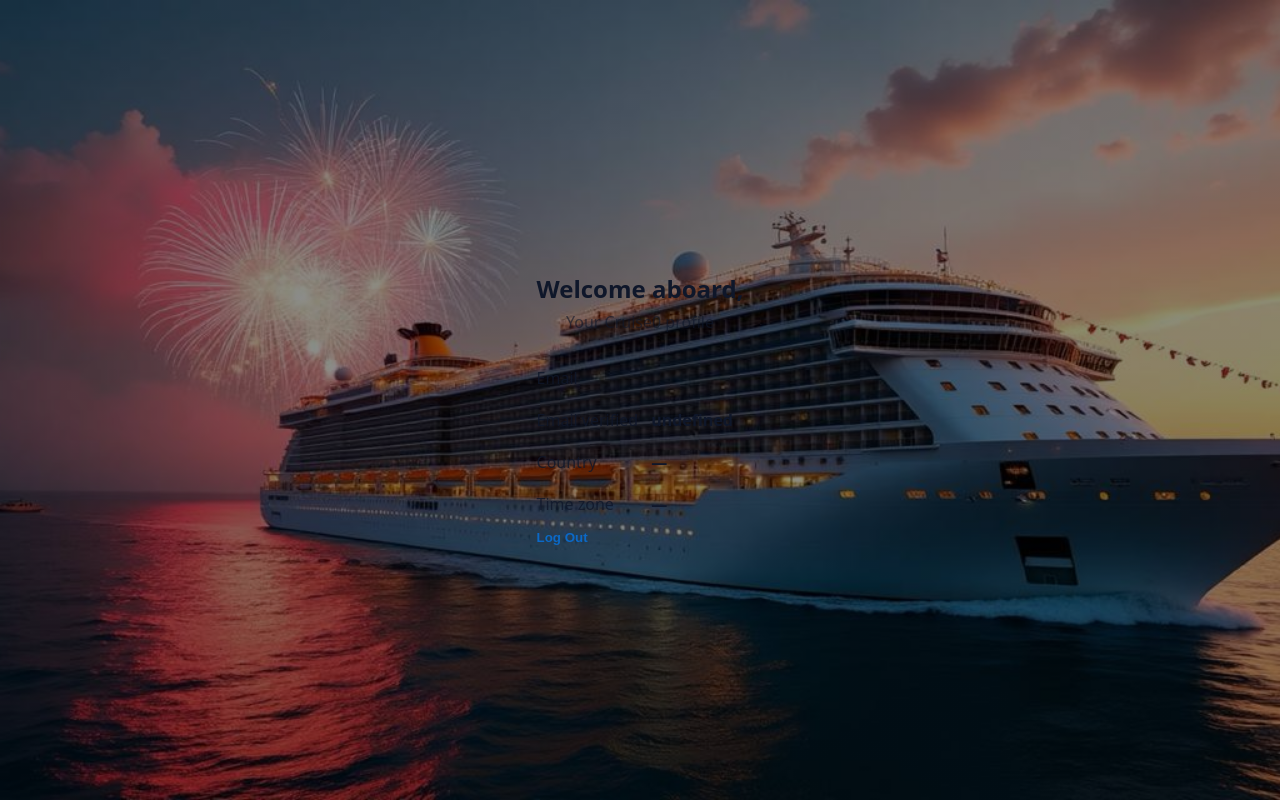
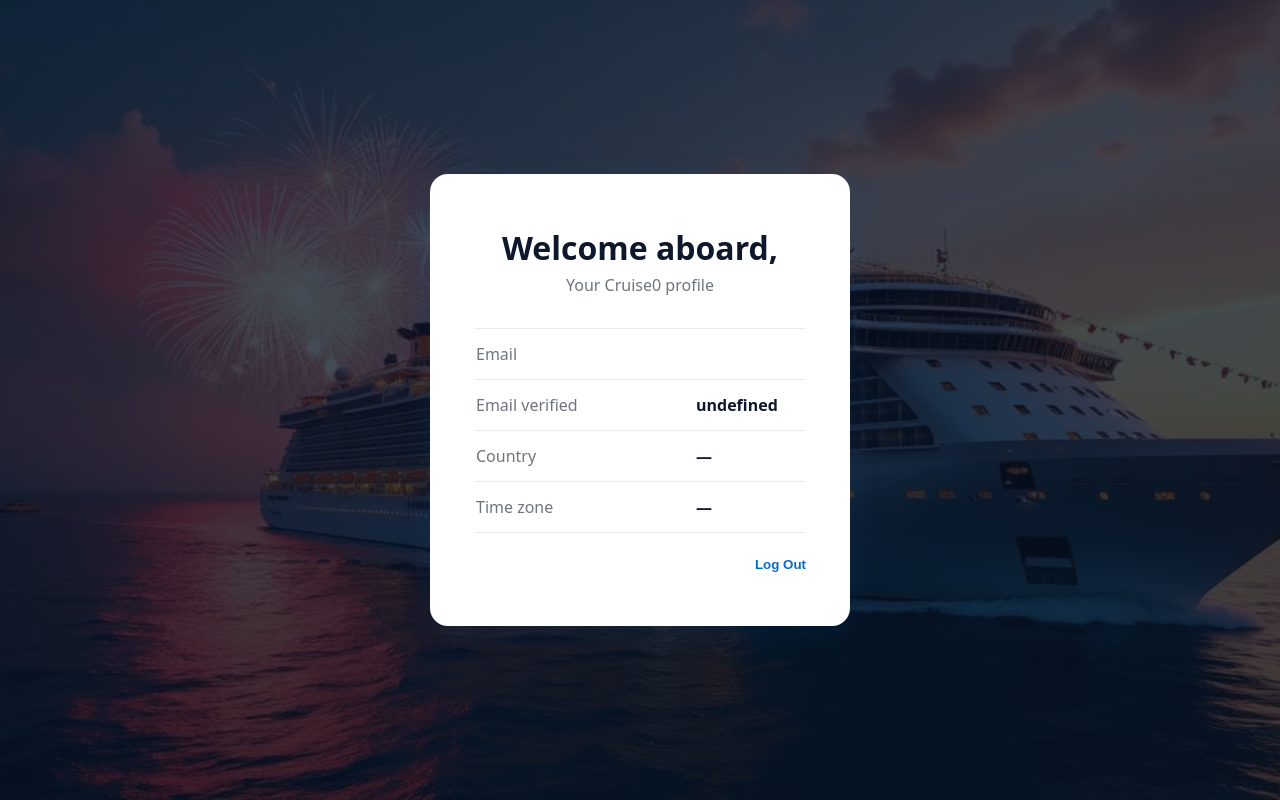
Before and after one commit to kankandulashreeya-collab/Cruise0, a React (Create React App) app: page /profile in a window 1280 px wide. Built offline with nearby package versions, Linux system fonts and the light colour scheme.

Commit message:
New update UI

```diff
--- a/src/App.css
+++ b/src/App.css
@@ -237,3 +237,36 @@ body { margin: 0; font-family: ui-sans-serif, system-ui, -apple-system, Segoe UI
   width: 100%;
   text-align: center;
 }
+
+/* Smaller helper text just above the CTA */
+.tip {
+  color: var(--ink-60);
+  margin-top: 10px;
+  margin-bottom: 18px;
+}
+.tiny { font-size: 0.92rem; }
+
+/* Black, solid CTA button (replaces blue gradient for this page) */
+.btn-dark {
+  background: #111;          /* nearly black for softer contrast */
+  color: #fff;
+  border: 0;
+  padding: 18px 36px;
+  border-radius: 14px;
+  font-weight: 700;
+  font-size: 1.18rem;
+  letter-spacing: 0.02em;
+  cursor: pointer;
+  box-shadow: 0 4px 18px rgba(0,0,0,.18);
+  transition: transform .09s cubic-bezier(.4,2,.6,1), box-shadow .18s cubic-bezier(.4,2,.6,1), filter .2s;
+  outline: none;
+}
+.btn-dark:hover, .btn-dark:focus {
+  transform: scale(1.04);
+  filter: brightness(1.02);
+  box-shadow: 0 8px 26px rgba(0,0,0,.22);
+}
+
+/* Logout link slightly subtler to match card aesthetic */
+.subtle-link { color: var(--ink-60); }
+.subtle-link:hover, .subtle-link:focus { color: var(--ink); }
--- a/src/Profile.js
+++ b/src/Profile.js
@@ -3,63 +3,41 @@ import { useAuth0 } from "@auth0/auth0-react";
 import LogoutButton from "./LogoutButton";
 import "./App.css";
 
-const backgroundStyle = {
-  backgroundImage: `linear-gradient(to right, rgba(0,0,0,0.45), rgba(0,0,0,0.45)), url('/assets/cruise-bg.jpeg')`,
-  backgroundSize: "cover",
-  backgroundPosition: "center",
-  backgroundRepeat: "no-repeat",
-  minHeight: "100vh",
-  display: "flex",
-  justifyContent: "center",
-  alignItems: "center",
-  padding: "20px",
-};
-
 export default function Profile() {
   const { user } = useAuth0();
 
   return (
-    <div style={backgroundStyle}>
-      <div className="card-xl">
+    <div className="page-bg verify-bg">
+      <div className="bg-overlay" />
+
+      <div className="card card-xl" style={{ zIndex: 2, position: "relative" }}>
         <div className="card-header">
-          <h2 style={{ marginBottom: 6 }}>
+          <h2 className="h2" style={{ marginBottom: 6 }}>
             Welcome aboard, {user?.email}
           </h2>
           <p className="subtle">Your Cruise0 profile</p>
         </div>
 
-        <div className="card-body">
-          <table style={{ width: "100%", borderCollapse: "collapse" }}>
-            <tbody>
-              <tr>
-                <td style={{ padding: "10px 0", opacity: 0.8 }}>Email</td>
-                <td style={{ padding: "10px 0", fontWeight: 600 }}>
-                  {user?.email}
-                </td>
-              </tr>
-              <tr>
-                <td style={{ padding: "10px 0", opacity: 0.8 }}>Email verified</td>
-                <td style={{ padding: "10px 0", fontWeight: 600 }}>
-                  {String(user?.email_verified)}
-                </td>
-              </tr>
-              <tr>
-                <td style={{ padding: "10px 0", opacity: 0.8 }}>Country</td>
-                <td style={{ padding: "10px 0", fontWeight: 600 }}>
-                  {user?.["https://cruise0.app/country"] ?? "—"}
-                </td>
-              </tr>
-              <tr>
-                <td style={{ padding: "10px 0", opacity: 0.8 }}>Time zone</td>
-                <td style={{ padding: "10px 0", fontWeight: 600 }}>
-                  {user?.["https://cruise0.app/timezone"] ?? "—"}
-                </td>
-              </tr>
-            </tbody>
-          </table>
+        <div className="table" style={{ width: "100%" }}>
+          <div className="row">
+            <div className="cell label">Email</div>
+            <div className="cell"><strong>{user?.email}</strong></div>
+          </div>
+          <div className="row">
+            <div className="cell label">Email verified</div>
+            <div className="cell"><strong>{String(user?.email_verified)}</strong></div>
+          </div>
+          <div className="row">
+            <div className="cell label">Country</div>
+            <div className="cell"><strong>{user?.["https://cruise0.app/country"] ?? "—"}</strong></div>
+          </div>
+          <div className="row">
+            <div className="cell label">Time zone</div>
+            <div className="cell"><strong>{user?.["https://cruise0.app/timezone"] ?? "—"}</strong></div>
+          </div>
         </div>
 
-        <div className="card-footer" style={{ justifyContent: "flex-end" }}>
+        <div className="card-actions" style={{ justifyContent: "flex-end", marginTop: 24 }}>
           <LogoutButton />
         </div>
       </div>
--- a/src/VerifyEmail.js
+++ b/src/VerifyEmail.js
@@ -158,7 +158,8 @@ export default function VerifyEmail() {
           We&apos;ve sent a verification link to{" "}
           <span className="email">{shownEmail}</span>. Please click the link to verify.
         </p>
-          <p className="subtle">
+        {/* tip is now smaller + closer to the CTA */}
+        <p className="tip tiny">
           Tip: If you don&apos;t see it, check <strong>Spam</strong> or <strong>Promotions</strong>.
         </p>
       </div>
@@ -169,9 +170,9 @@ export default function VerifyEmail() {
         </div>
       )}
 
-        <div className="card-actions">
+      <div className="card-actions" style={{ gap: 12 }}>
         <button
-            className="btn-primary"
+          className="btn-dark"
           onClick={resend}
           disabled={sending}
           aria-busy={sending ? "true" : "false"}
@@ -179,19 +180,10 @@ export default function VerifyEmail() {
           {sending ? "Sending…" : "Resend verification email"}
         </button>
 
-          <button className="btn-link" onClick={handleLogout}>
+        <button className="btn-link subtle-link" onClick={handleLogout}>
           Log out
         </button>
       </div>
-
-        {/* Help users who arrive here logged out after verifying */}
-        {!isAuthenticated && (
-          <div className="card-actions" style={{ marginTop: 16 }}>
-            <button className="btn-ghost" onClick={handleAlreadyVerifiedLogin}>
-              I already verified — log me in
-            </button>
-          </div>
-        )}
 
       {redirecting && (
         <div className="overlay" aria-live="polite">
@@ -202,4 +194,5 @@ export default function VerifyEmail() {
     </div>
   </div>
 );
+
 }
```
Lines whose indentation alone changed are shown as unchanged.
